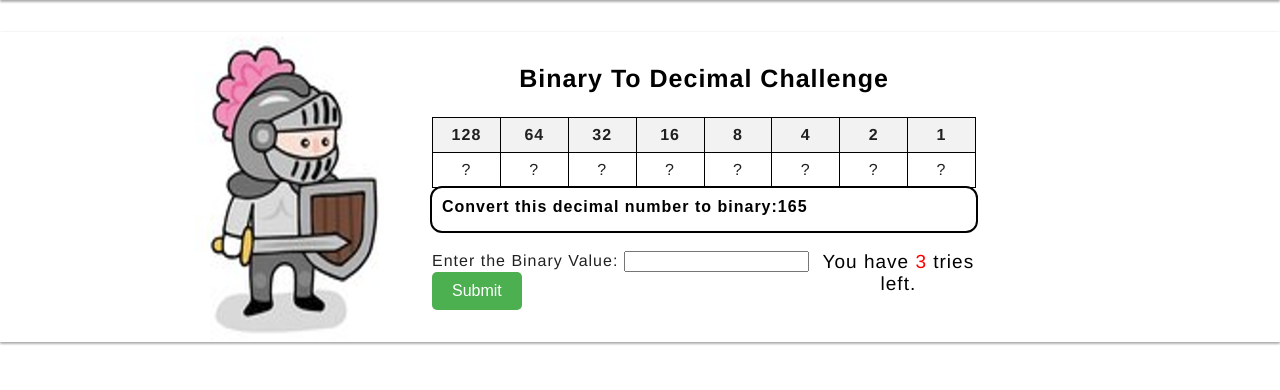
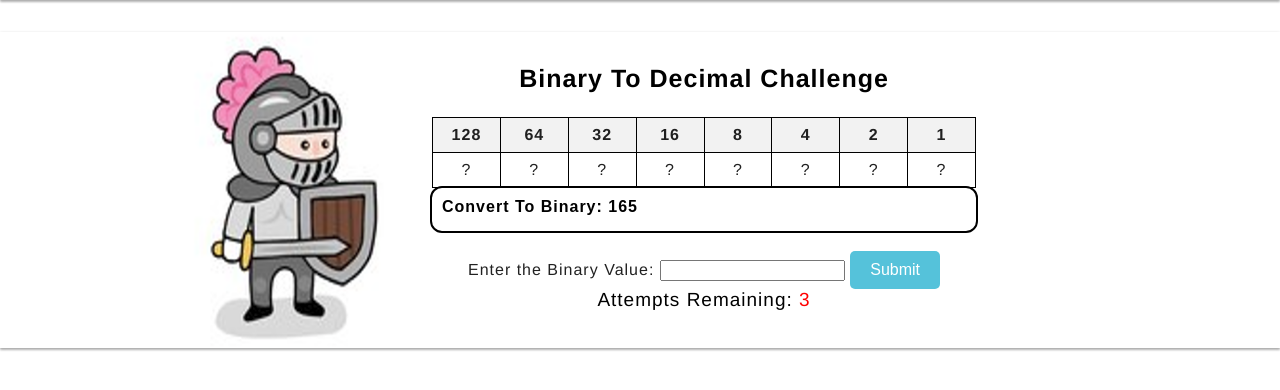
Before and after one commit to IanBlan94/Network-App, a Flask app: page /decimal-to-binary in a window 1280 px wide. Shown: the part 91-481 px from the top of the page. Run offline with Flask 3, Linux system fonts and the light colour scheme.

Commit message:
updated GUI. (button color, wrong guesses displayed, prompts changed)

```diff
--- a/app.py
+++ b/app.py
@@ -29,6 +29,7 @@ def decimal_to_binary():
         session['random_decimal'] = random_decimal  # Store decimal value in session
         session['counter'] = 0
         session['game_over'] = False
+        session['wrong_guesses'] = []
     else:
         # Retrieve the values from the session for POST (submission)
         random_binary = session.get('random_binary')
@@ -47,14 +48,18 @@ def decimal_to_binary():
 
             # Validate the guess
             if user_guess == random_binary:
-                result = f"Congratulations! You've guessed the correct answer of {random_binary}"
+                result = f"Congratulations! You've gotten it correct!"
                 session['game_over'] = True
-            elif session['counter'] >= 2:
-                result = f"Sorry, you've used all 3 tries! The correct answer was {random_binary}."
-                session['game_over'] = True  # Set game over to True
+                session['wrong_guesses'].clear
             else:
-                result = f"Incorrect!. Please try again"
-            session['counter'] += 1
+                session['wrong_guesses'].append(user_guess)  # Save wrong guess
+                if session['counter'] >= 2:
+                    result = f"Sorry, you've used all 3 tries! The correct answer was {random_binary}."
+                    session['game_over'] = True  # Set game over to True
+                    session['wrong_guesses'].clear
+                else:
+                    result = f"Incorrect!. Please try again"
+                session['counter'] += 1
 
             # Log results to CSV
             binary_guess.loc[len(binary_guess)] = [random_binary, random_decimal, user_guess, result]
@@ -69,7 +74,8 @@ def decimal_to_binary():
                            random_decimal=random_decimal,
                            random_binary=session.get('random_binary'),
                            result=result,
-                           headers=headers, game_over=session['game_over'] )
+                           headers=headers, game_over=session['game_over'],
+                           wrong_guesses=session.get('wrong_guesses', []))
 
 
 @app.route("/binary-to-decimal", methods=['GET', 'POST'])
@@ -81,6 +87,7 @@ def binary_to_decimal():
         session['random_decimal'] = random_decimal  # Store decimal value in session
         session['counter'] = 0
         session['game_over'] = False
+        session['wrong_guesses'] = []
     else:
         # Retrieve the values from the session for POST (submission)
         random_decimal = session.get('random_decimal')
@@ -100,14 +107,19 @@ def binary_to_decimal():
             # Validate the guess
 
             if user_guess == random_decimal:
-                result = f"Congratulations! You've guessed the correct answer of {random_decimal}"
+                result = f"Congratulations! You've gotten it correct!"
                 session['game_over'] = True
-            elif session['counter'] >= 2:
-                result = f"Sorry, you've used all 3 tries! The correct answer was {random_decimal}."
-                session['game_over'] = True  # Set game over to True
+                session['wrong_guesses'].clear
             else:
-                result = f"Incorrect!. Please try again"
+                session['wrong_guesses'].append(user_guess)
+                if session['counter'] >= 2:
+                    result = f"Sorry, you've used all 3 tries! The correct answer was {random_decimal}."
+                    session['game_over'] = True  # Set game over to True
+                    session['wrong_guesses'].clear
+                else:
+                    result = f"Incorrect!. Please try again"
             session['counter'] += 1
+
             decimal_guess.loc[len(decimal_guess)] = [random_binary, random_decimal, user_guess, result]
             decimal_guess.to_csv('binary_to_decimal_results.csv', index=False)
         except ValueError:
@@ -121,7 +133,8 @@ def binary_to_decimal():
                            correct=correct,
                            result=result,
                            headers=headers,
-                           game_over=session['game_over'])
+                           game_over=session['game_over'],
+                           wrong_guesses=session.get('wrong_guesses', []))
 
 
 @app.route('/subnet-quiz', methods=['GET', 'POST'])
--- /dev/null
+++ b/decimal_to_binary_results.csv
@@ -0,0 +1,2 @@
+Random Decimal,Correct Binary,User Guess,Result
+01100010,98,01100010,Congratulations! You've gotten it correct!
--- a/static/css/main.css
+++ b/static/css/main.css
@@ -129,17 +129,17 @@
     transition: transform 0.2s, background-color 0.2s;
 }
 .submitBtn{
-    background-color: #4CAF50;
+    background-color: #55c2da;
     color: white;
     border-radius: 5px;
 }
 .playBtn{
-    background-color: #4CAF50;
+    background-color: #55c2da;
     color: white;
     border-radius: 5px;
 }
 .playBtn:hover{
-    background-color: #45a049;
+    background-color: #55c2da;
     transform: scale(1.05);
 }
 .homeBtn{
--- a/templates/classfuladdress.html
+++ b/templates/classfuladdress.html
@@ -74,7 +74,7 @@
                         </form>
                     {% else %}
                         <form method="GET">
-                            <button class="submitBtn"><a  href="{{ url_for('classful_quiz') }}">New Questions</a></button>
+                            <button class="submitBtn"><a  href="{{ url_for('classful_quiz') }}">New Challenge</a></button>
                             <a href="{{ url_for('main') }}">Return to Main Menu</a>
                         </form>
                 {% endif %}
--- a/templates/decimaltobinary.html
+++ b/templates/decimaltobinary.html
@@ -74,20 +74,29 @@
                 </table>
                 <div class="question">
                     <!-- Display the random binary number generated in the backend -->
-                    <p>Convert this decimal number to binary:{{ random_decimal }}</p>
+                    <p>Convert To Binary: {{ random_decimal }}</p>
                 </div>
                 <div class="userValue">
                     <!-- Form to capture user guess -->
                     {% if not game_over %}
                         <form method="post">
+                            {% if wrong_guesses %}
+                                <p>Wrong Guesses:</p>
+                                <ul>
+                                {% for guess in wrong_guesses %}
+                                    <li>{{ guess }}</li>
+                                {% endfor %}
+                                </ul>
+                            {% endif %}
                             <label for="user_guess">Enter the Binary Value:</label>
                             <input type="number" id="user_guess" name="user_guess" required>
                             <button type="submit" class="submitBtn">Submit</button>
+                            <p>Attempts Remaining: <span style="color: red;">{{ 3 - session.counter }}</span></p>
                         </form>
-                        <p>You have <span style="color: red;">{{ 3 - session.counter }}</span> tries left.</p>
+
                     {% endif %}
                     {% if game_over %}
-                        <form method="GET" action="{{ url_for('binary_to_decimal') }}">
+                        <form method="GET" action="{{ url_for('decimal_to_binary') }}">
                             <button type="submit" class="playBtn">Play Again</button>
                         </form>
                         <form method="GET" action="{{ url_for('main') }}">
--- a/templates/wildcardmask.html
+++ b/templates/wildcardmask.html
@@ -59,7 +59,7 @@
 
                 {% else %}
                     <form method="GET">
-                        <button class="submitBtn"><a  href="{{ url_for('subnet_quiz_route') }}">New Questions</a></button>
+                        <button class="submitBtn"><a  href="{{ url_for('subnet_quiz_route') }}">New Challenge</a></button>
                         <a href="{{ url_for('main') }}">Return to Main Menu</a>
                     </form>
                 {% endif %}
```
Also changed, not shown: binary_to_decimal_results.csv (added, +7 -0 lines), templates/binarytodecimal.html (+11 -2 lines).
